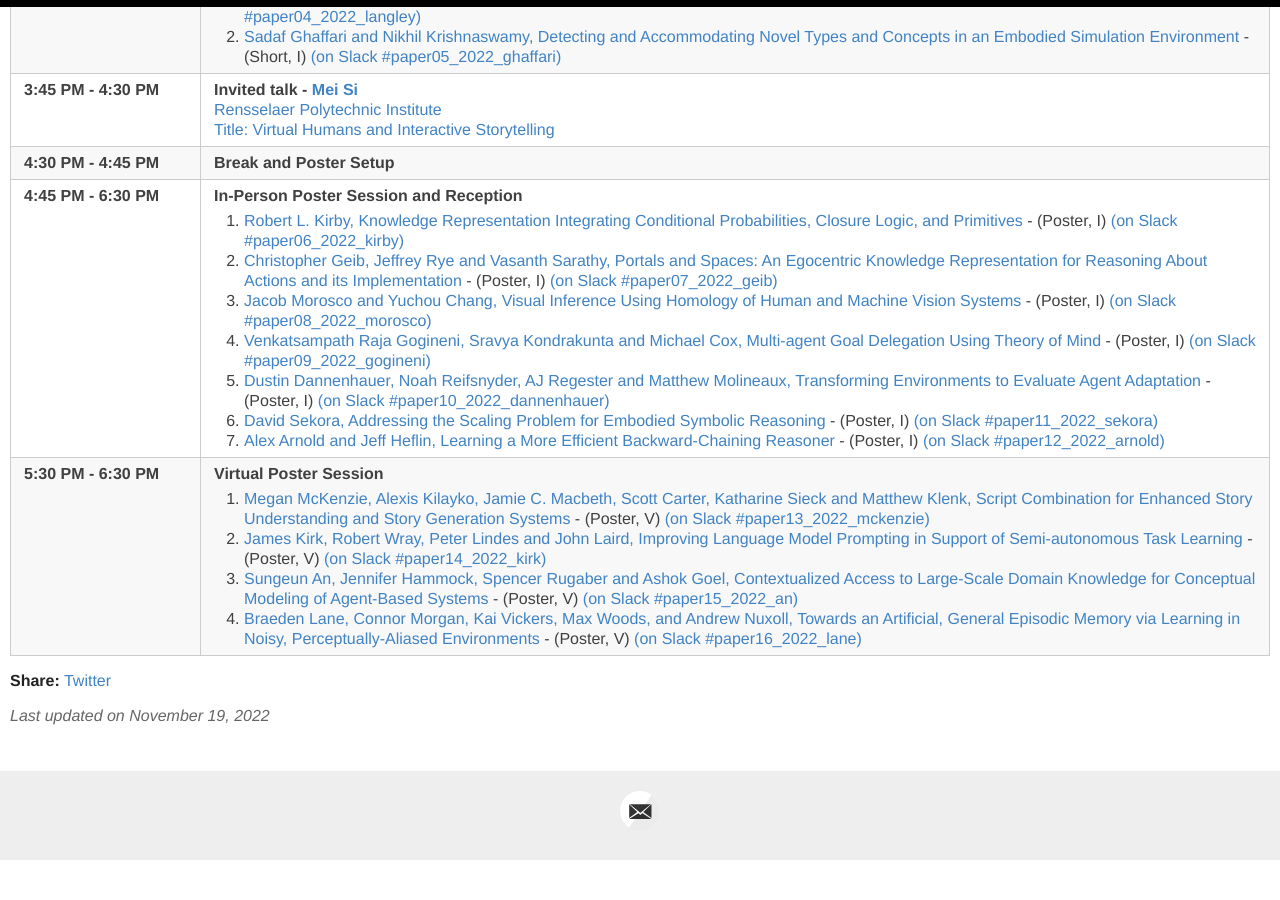
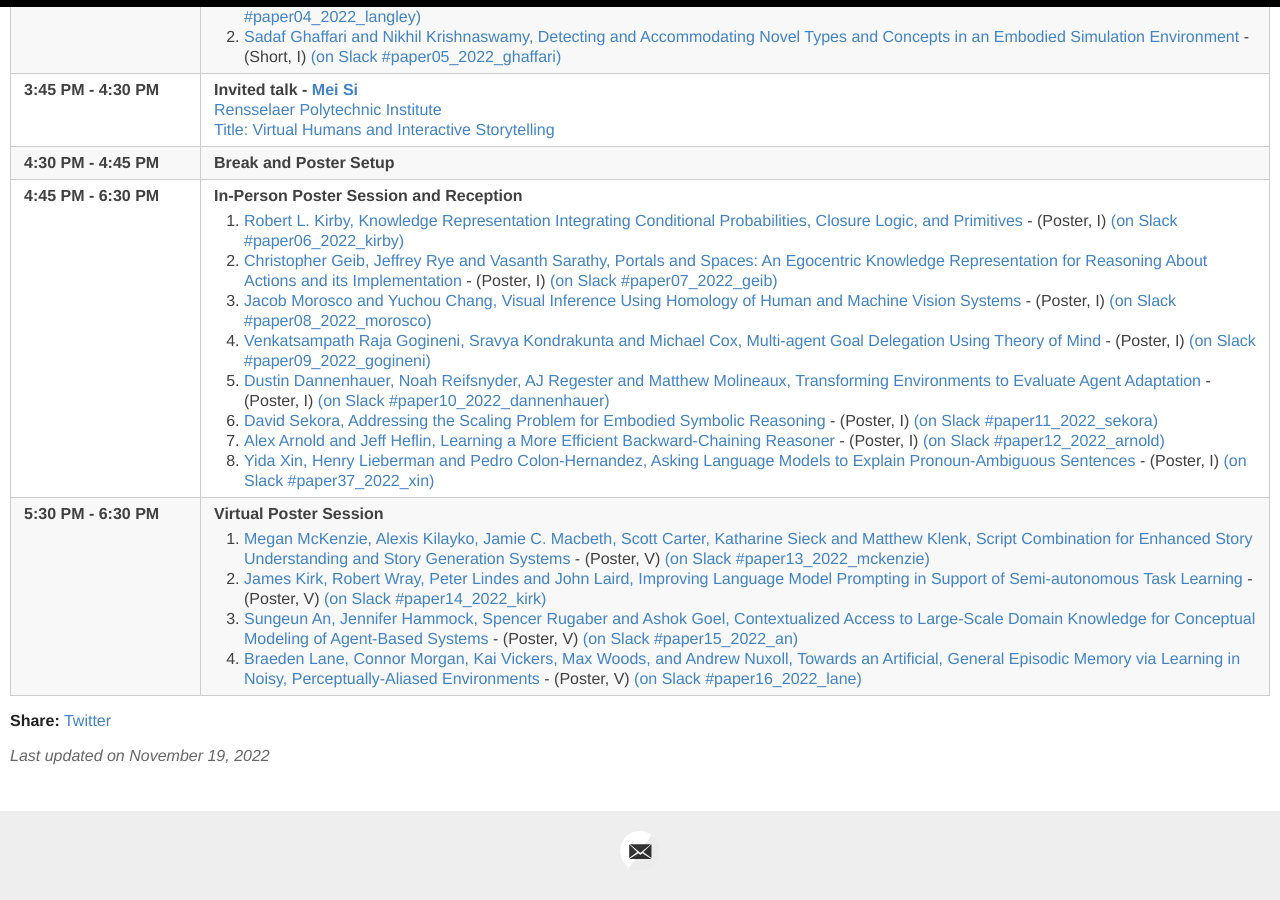
Before and after one commit to AdvancesInCognitiveSystems/acs2022, a Jekyll site: the page built from _days/saturday-day1.md, in a window 1280 px wide and 900 px high, scrolled down 660 px. Built offline with Jekyll 4.4.1, drawn with Linux system fonts in a browser that asks for light colours; before the commit the page ends 1520 px from its top, so only the background shows below that.

Commit message:
adding yida and henry's paper back

```diff
--- a/_days/saturday-day1.md
+++ b/_days/saturday-day1.md
@@ -119,6 +119,7 @@ the Harding Center for Risk Literacy, University of Potsdam</a><br>
     <li> <a href="{{site.baseurl}}/data/acs22_paper-1545.pdf">Dustin Dannenhauer, Noah Reifsnyder, AJ Regester and Matthew Molineaux, Transforming Environments to Evaluate Agent Adaptation</a> - (Poster, I) <a onClick="goToSlackChannel(10)">(on Slack #paper10_2022_dannenhauer)</a></li>
     <li> <a href="{{site.baseurl}}/data/acs22_paper-1568.pdf">David Sekora, Addressing the Scaling Problem for Embodied Symbolic Reasoning</a> - (Poster, I) <a onClick="goToSlackChannel(11)">(on Slack #paper11_2022_sekora)</a></li>
     <li> <a href="{{site.baseurl}}/data/acs22_paper-1694.pdf">Alex Arnold and Jeff Heflin, Learning a More Efficient Backward-Chaining Reasoner</a> - (Poster, I) <a onClick="goToSlackChannel(12)">(on Slack #paper12_2022_arnold)</a></li>
+    <li> <a href="{{site.baseurl}}/data/acs22_paper-1492.pdf">Yida Xin, Henry Lieberman and Pedro Colon-Hernandez, Asking Language Models to Explain Pronoun-Ambiguous Sentences</a> - (Poster, I) <a onClick="goToSlackChannel(12)">(on Slack #paper37_2022_xin)</a></li>
   </ol>
 
   </td>
```
